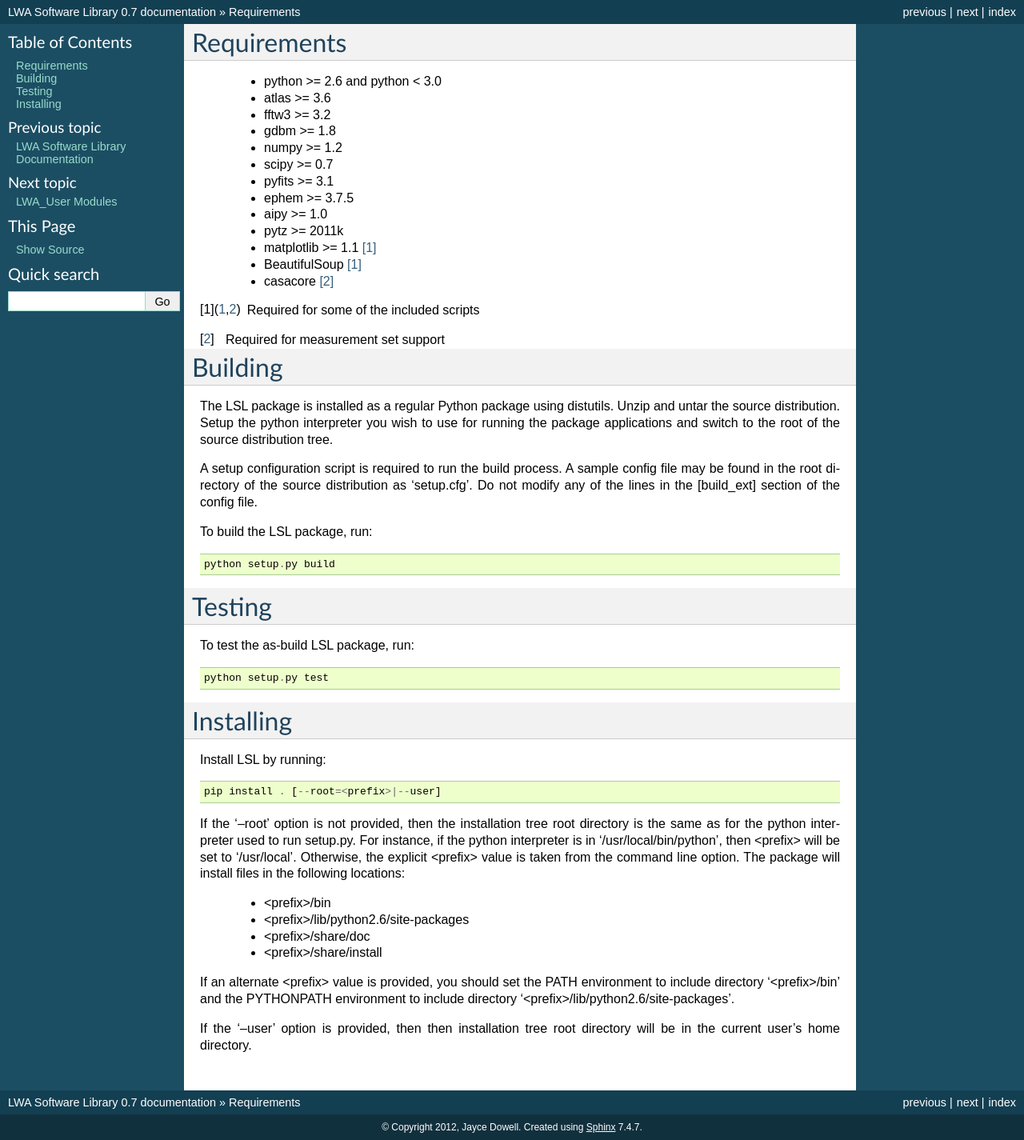
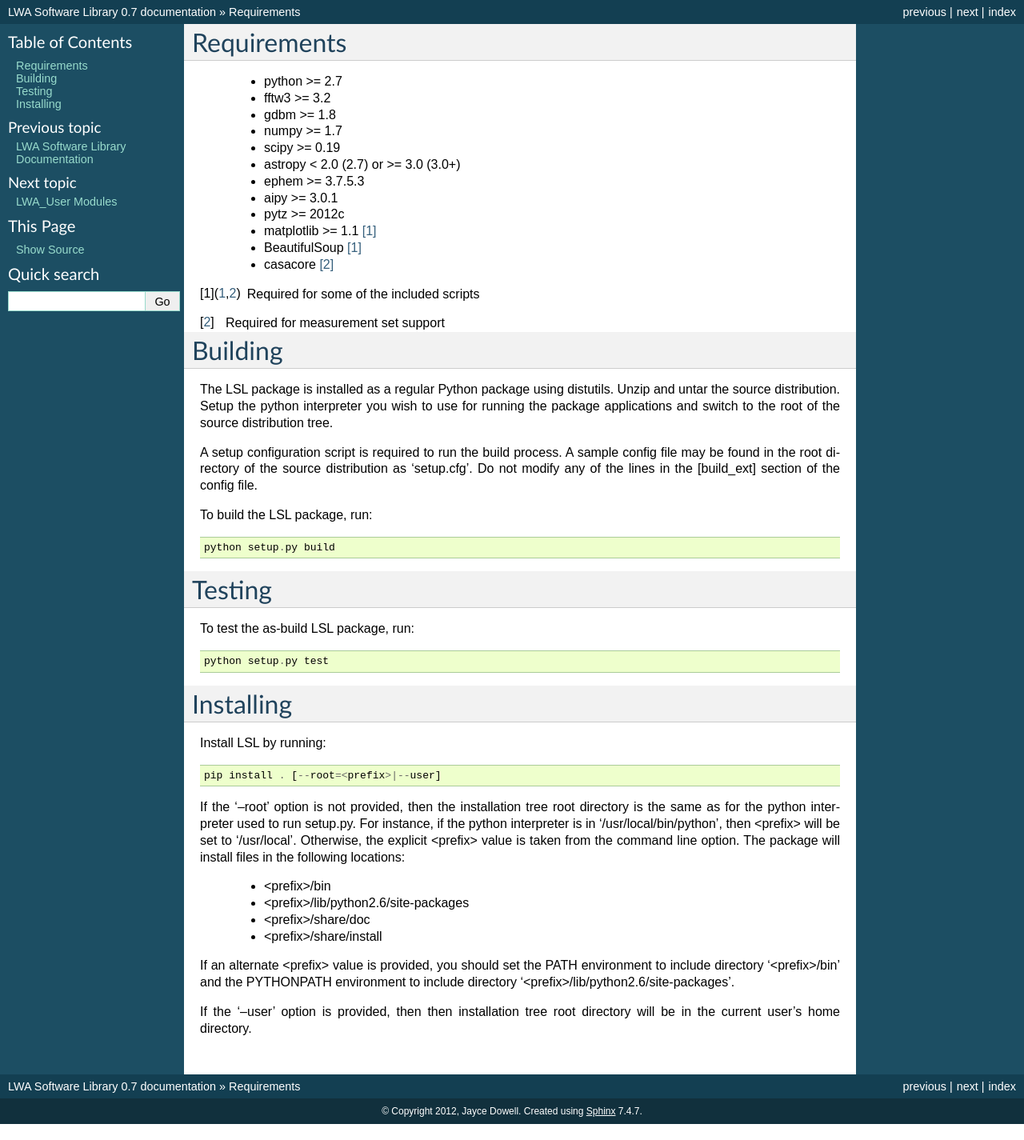
Before and after one commit to lwa-project/lsl, a Sphinx documentation site: the page built from doc/source/install.rst, in a window 1280 px wide. Shown: the whole page at 80% size. Built offline with Sphinx 7.4.7, drawn with Linux system fonts in a browser that asks for light colours; formulas are drawn with MathJax 3; pages that are not in the unit, such as notebooks, are missing from menus.

Commit message:
Worked on updating the vesion information across all of the documentation.

```diff
--- a/doc/source/install.rst
+++ b/doc/source/install.rst
@@ -1,15 +1,14 @@
 Requirements
 ============
- * python >= 2.6 and python < 3.0
- * atlas >= 3.6
+ * python >= 2.7
  * fftw3 >= 3.2
  * gdbm >= 1.8
- * numpy >= 1.2
- * scipy >= 0.7
- * pyfits >= 3.1
- * ephem >= 3.7.5
- * aipy >= 1.0
- * pytz >= 2011k
+ * numpy >= 1.7
+ * scipy >= 0.19
+ * astropy < 2.0 (2.7) or >= 3.0 (3.0+)
+ * ephem >= 3.7.5.3
+ * aipy >= 3.0.1
+ * pytz >= 2012c
  * matplotlib >= 1.1 [1]_
  * BeautifulSoup [1]_
  * casacore [2]_
--- a/setup.py
+++ b/setup.py
@@ -330,7 +330,7 @@ setup(
     scripts = glob.glob('scripts/*.py'),
     python_requires='>=2.7',
     setup_requires = ['numpy>=1.7'],
-    install_requires = [ASTROPY_VERSION, 'numpy>=1.7', 'scipy>=0.19', 'pyephem>=3.7.5.3.3.3', 'aipy>=3.0.1', 'pytz>=2011k'],
+    install_requires = [ASTROPY_VERSION, 'numpy>=1.7', 'scipy>=0.19', 'pyephem>=3.7.5.3', 'aipy>=3.0.1', 'pytz>=2012c'],
     include_package_data = True,
     ext_package = 'lsl',
     ext_modules = ExtensionModules,
```
Also changed, not shown: README.md (+7 -7 lines).
